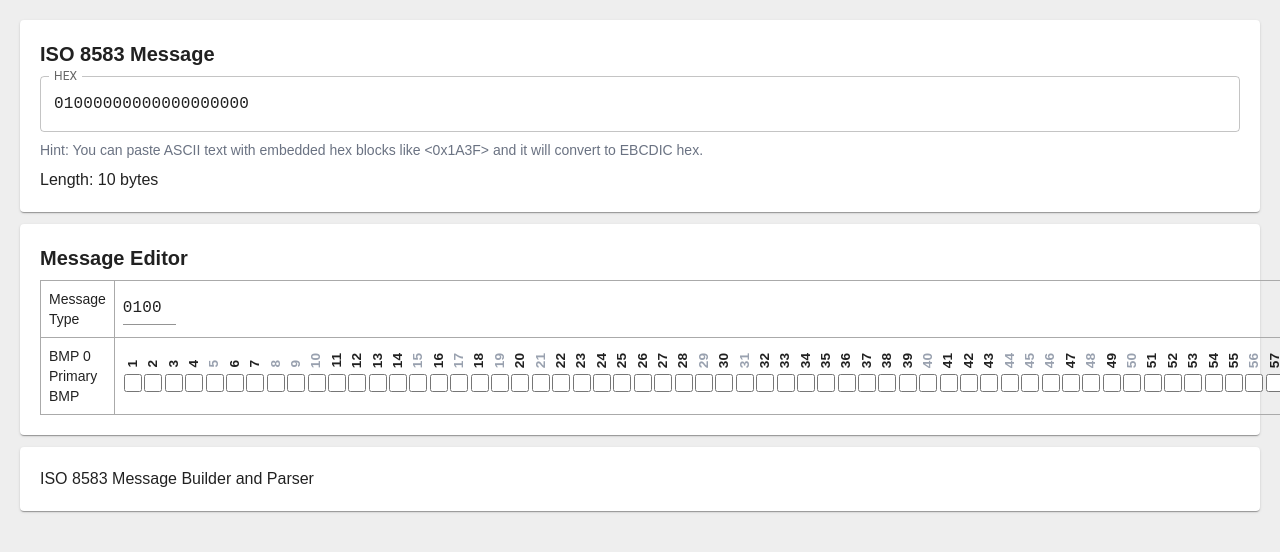
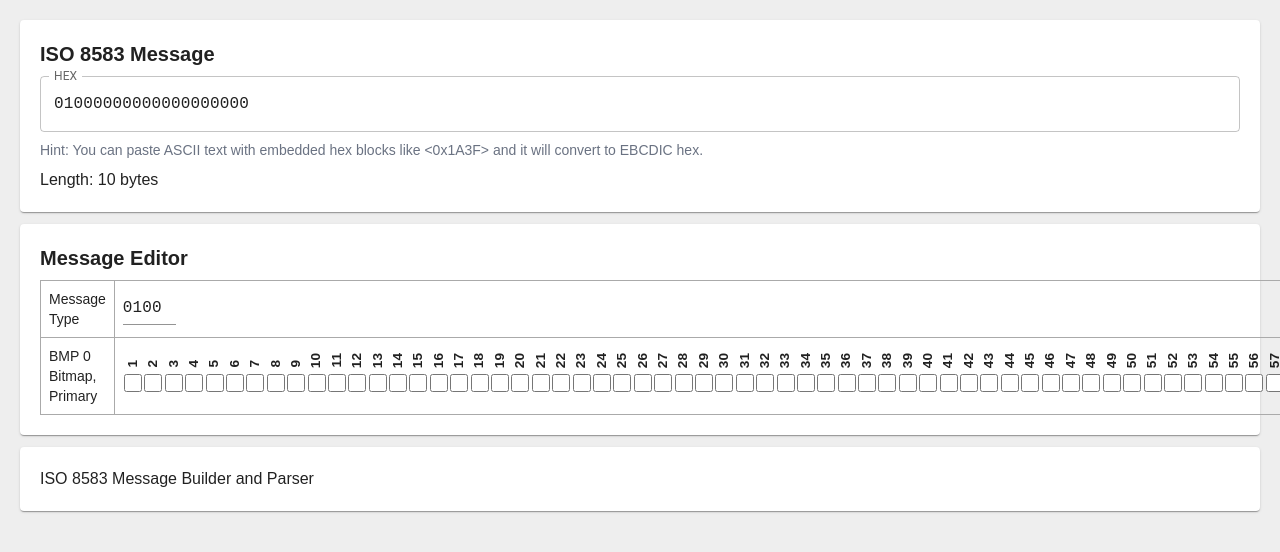
Before and after one commit to potpiejimmy/isobuilder-next, a Next.js app: page / in a window 1280 px wide. Shown: the top 552 px of the page. Built offline with nearby package versions, Linux system fonts and the light colour scheme.

Commit message:
added definitions for more ISO fields, changed labels

```diff
--- a/package.json
+++ b/package.json
@@ -4,7 +4,7 @@
   "private": true,
   "scripts": {
     "dev": "next dev",
-    "build": "next build",
+    "build": "next build && cd out && zip -r ./isobuilder-1.0.0.zip . && cd ..",
     "start": "next start",
     "lint": "eslint"
   },
--- a/pages/index.tsx
+++ b/pages/index.tsx
@@ -7,53 +7,110 @@ import HexTextField from '@/components/isotextfield';
 import { Alert } from '@mui/material';
 
 export const isodef: Record<number, {label: string, lenlen?: number, len?: number, len_emv?: number, alpha_emv?: boolean, alpha?: boolean}> = {
-     2: {label:"TRACK2PAN", lenlen:2},
-     3: {label:"AKZ", len:3},
-     4: {label:"AMOUNT", len:6},
-     6: {label:"AMOUNT ACQ", len:6},
-     7: {label:"DATETIME", len:5},
-    11: {label:"TRANSACT NO.", len:3},
-    12: {label:"TIME", len:3},
-    13: {label:"DATE", len:2},
-    14: {label:"EXPIRYDATE", len:2},
-    16: {label:"DATE EXCH. RATE", len:2},
-    18: {label:"MERCHANTTYPE", len:2},
-    20: {label:"COUNTRYCODE", len:2},
-    22: {label:"ENTRYMODE", len:2},
-    23: {label:"CARDSEQNO", len:2},
-    24: {label:"NETWORKID", len:2},
-    25: {label:"CONDITIONCODE", len:1},
-    26: {label:"MAXPIN", len:1},
-    27: {label:"MAXLEN AZREF", len:1},
-    28: {label:"ACQUIRER CHARGE", len:5},
-    30: {label:"ISSUER CHARGE", len:4},
-    32: {label:"ACQUIRER ID", lenlen:2},
-    33: {label:"COMPID", lenlen:2},
-    34: {label:"TRACK3PAN", lenlen:2},
-    35: {label:"TRACK2", lenlen:2},
-    36: {label:"SOURCE ACCOUNT", len:5},
-    37: {label:"REF NO.", len:6},
-    38: {label:"AZREF", len:3, len_emv:6, alpha_emv:true},
-    39: {label:"RC", len:1, len_emv:2, alpha_emv:true},
-    41: {label:"ATMID", len:4, len_emv:8, alpha_emv:true},
-    42: {label:"BANKCODE", len:8, len_emv:15, alpha_emv:true},
-    43: {label:"ATMLOCATION", len:40, alpha:true},
-    47: {label:"ACQ ACCT DTA", lenlen:3},
-    49: {label:"COUNTRYKEY", len:2},
-    51: {label:"CURRENCYCODE ISSUER", len:2},
-    52: {label:"PAC", len:8},
-    53: {label:"SECURITYDATA", len:8},
-    54: {label:"SURCHARGE AMOUNT", lenlen:3},
-    55: {label:"CHIPDATA", lenlen:3},
-    57: {label:"SESSIONKEY", lenlen:3},
-    58: {label:"ALT AMOUNT", lenlen:3},
-    59: {label:"AUTH ID", lenlen:3},
-    60: {label:"ACQ ACCOUNT", lenlen:3},
-    61: {label:"ONLINE TIME", lenlen:3},
-    62: {label:"TELCODATA", lenlen:3},
-    63: {label:"RETRY COUNTER", lenlen:3},
+     2: {label:"Primary Account Number", lenlen:2},
+     3: {label:"Processing Code", len:3},
+     4: {label:"Amount, Transaction", len:6},
+     5: {label:"Amount, Settlement", len:6},
+     6: {label:"Amount, Acquirer", len:6},
+     7: {label:"Date and Time, Transmission", len:5},
+     8: {label:"Amount, Cardholder Billing Fee", len:4},
+     9: {label:"Conv. Rate, Settlement", len:4},
+    10: {label:"Conv. Rate, Cardholder Billing", len:4},
+    11: {label:"System Trace Audit Number", len:3},
+    12: {label:"Time, Local Transaction", len:3},
+    13: {label:"Date, Local Transaction", len:2},
+    14: {label:"Date, Expiration", len:2},
+    15: {label:"Date, Settlement", len:2},
+    16: {label:"Date, Exchange Rate", len:2},
+    17: {label:"Date, Capture", len:2},
+    18: {label:"Merchant Type", len:2},
+    19: {label:"Acqu. Inst. Country Code", len:2},
+    20: {label:"Country Code", len:2},
+    21: {label:"Forw. Inst. Country Code", len:2},
+    22: {label:"Entry Mode", len:2},
+    23: {label:"Card Sequence Number", len:2},
+    24: {label:"Network ID", len:2},
+    25: {label:"Condition Code", len:1},
+    26: {label:"Capture Code, Max PIN", len:1},
+    27: {label:"Max. Length AZ Ref.", len:1},
+    28: {label:"Acquirer Charge", len:5},
+    29: {label:"Settlement Fee", len:5},
+    30: {label:"Issuer Charge", len:4},
+    31: {label:"Settlement Processing Fee", len:4},
+    32: {label:"Acquirer ID", lenlen:2},
+    33: {label:"Computer ID", lenlen:2},
+    34: {label:"Track 3 PAN", lenlen:2},
+    35: {label:"Track 2 Data", lenlen:2},
+    36: {label:"Source Account", len:5},
+    37: {label:"Ref No.", len:6},
+    38: {label:"AZ Ref.", len:3, len_emv:6, alpha_emv:true},
+    39: {label:"Response Code", len:1, len_emv:2, alpha_emv:true},
+    40: {label:"Service Restriction Code", len:2},
+    41: {label:"ATM ID", len:4, len_emv:8, alpha_emv:true},
+    42: {label:"Bank Code", len:8, len_emv:15, alpha_emv:true},
+    43: {label:"ATM Location", len:40, alpha:true},
+    44: {label:"Additional Response Data", lenlen:2, alpha:true},
+    45: {label:"Track 1 Data", lenlen:2},
+    46: {label:"Additional Data - ISO", lenlen:3},
+    47: {label:"Acquirer Account Data", lenlen:3},
+    48: {label:"Additional Data - Private", lenlen:3},
+    49: {label:"Country Key", len:2},
+    50: {label:"Currency Code, Settlement", len:2},
+    51: {label:"Currency Code Issuer", len:2},
+    52: {label:"PIN / PAC", len:8},
+    53: {label:"Security Data", len:8},
+    54: {label:"Surcharge Amount", lenlen:3},
+    55: {label:"Chip Data", lenlen:3},
+    56: {label:"Reserved ISO", lenlen:3},
+    57: {label:"Session Key", lenlen:3},
+    58: {label:"Alt Amount", lenlen:3},
+    59: {label:"Auth ID", lenlen:3},
+    60: {label:"Acquirer Account", lenlen:3},
+    61: {label:"Online Time", lenlen:3},
+    62: {label:"Telco Data", lenlen:3},
+    63: {label:"Retry Counter", lenlen:3},
     64: {label:"MAC", len:8},
-   110: {label:"SECURITY DATA", lenlen:4},
+    65: {label:"Bitmap, Tertiary", len:8},
+    66: {label:"Settlement Code", len:1},
+    67: {label:"Extended Payment Code", len:1},
+    68: {label:"Receiving Inst. Country Code", len:2},
+    69: {label:"Settlement Inst. Country Code", len:2},
+    70: {label:"Network Management Info Code", len:2},
+    71: {label:"Message Number", len:2},
+    72: {label:"Last Msg. Number", len:2},
+    73: {label:"Action Date", len:3},
+    74: {label:"Credits, Number", len:5},
+    75: {label:"Credits, Reversal Number", len:5},
+    76: {label:"Debits, Number", len:5},
+    77: {label:"Debits, Reversal Number", len:5},
+    78: {label:"Transfer, Number", len:5},
+    79: {label:"Transfer, Reversal Number", len:5},
+    80: {label:"Inquiries, Number", len:5},
+    81: {label:"Authorizations, Number", len:5},
+    82: {label:"Credits, Amount", len:6},
+    83: {label:"Credits, Reversal Amount", len:6},
+    84: {label:"Debits, Amount", len:6},
+    85: {label:"Debits, Reversal Amount", len:6},
+    86: {label:"Transfer, Amount", len:8},
+    87: {label:"Transfer, Reversal Amount", len:8},
+    88: {label:"Inquiries, Amount", len:8},
+    89: {label:"Authorizations, Amount", len:8},
+    90: {label:"Original Data Elements", len:21},
+    91: {label:"File Update Code", len:1},
+    92: {label:"File Security Code", len:1},
+    93: {label:"Response Indicator", len:3},
+    94: {label:"Service Indicator", len:4},
+    95: {label:"Replacement Amounts", len:21},
+    96: {label:"Message Security Code", len:4},
+    97: {label:"Amount, Net Settlement", len:9},
+    98: {label:"Payee", lenlen:2, alpha:true},
+    99: {label:"Settlement Institution ID", lenlen:2},
+   100: {label:"Receiving Inst. ID", lenlen:2},
+   101: {label:"File Name", lenlen:2, alpha:true},
+   102: {label:"Account ID 1", lenlen:2, alpha:true},
+   103: {label:"Account ID 2", lenlen:2, alpha:true},
+   104: {label:"Transaction Description", lenlen:3, alpha:true},
+   110: {label:"Security Data", lenlen:4},
    128: {label:"MAC2", len:8}
 }
 
@@ -266,7 +323,7 @@ export default function Home() {
                   </td>
                 </tr>
                 <tr>
-                  <td className='text-sm'>BMP 0<br/>Primary BMP</td>
+                  <td className='text-sm'>BMP 0<br/>Bitmap, Primary</td>
                   <td>
                     <BmpComponent selectedValues={bmp0} onChange={b0=>{setBmp0(b0);build(b0);}}></BmpComponent>
                   </td>
@@ -274,7 +331,7 @@ export default function Home() {
                 {bmp0.map(no => (
                   <tr key={`bmp-${no}`}>
                     {no === 1 && <>
-                      <td className='text-sm'>BMP 1<br/>Secondary BMP</td>
+                      <td className='text-sm'>BMP 1<br/>Bitmap, Secondary</td>
                       <td><BmpComponent startNo={65} selectedValues={bmp1} onChange={b1=>{setBmp1(b1);build(undefined, b1);}}></BmpComponent></td>
                     </>}
                     {no > 1 && <>
```
